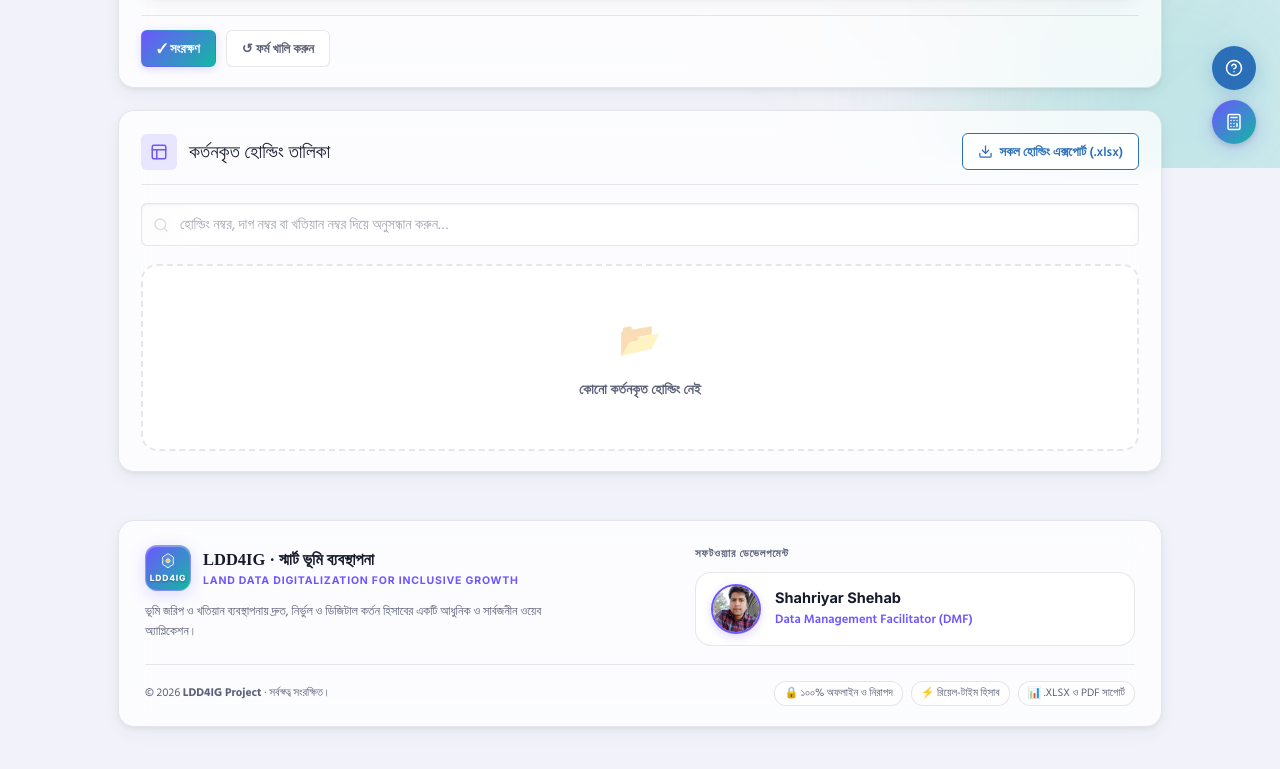
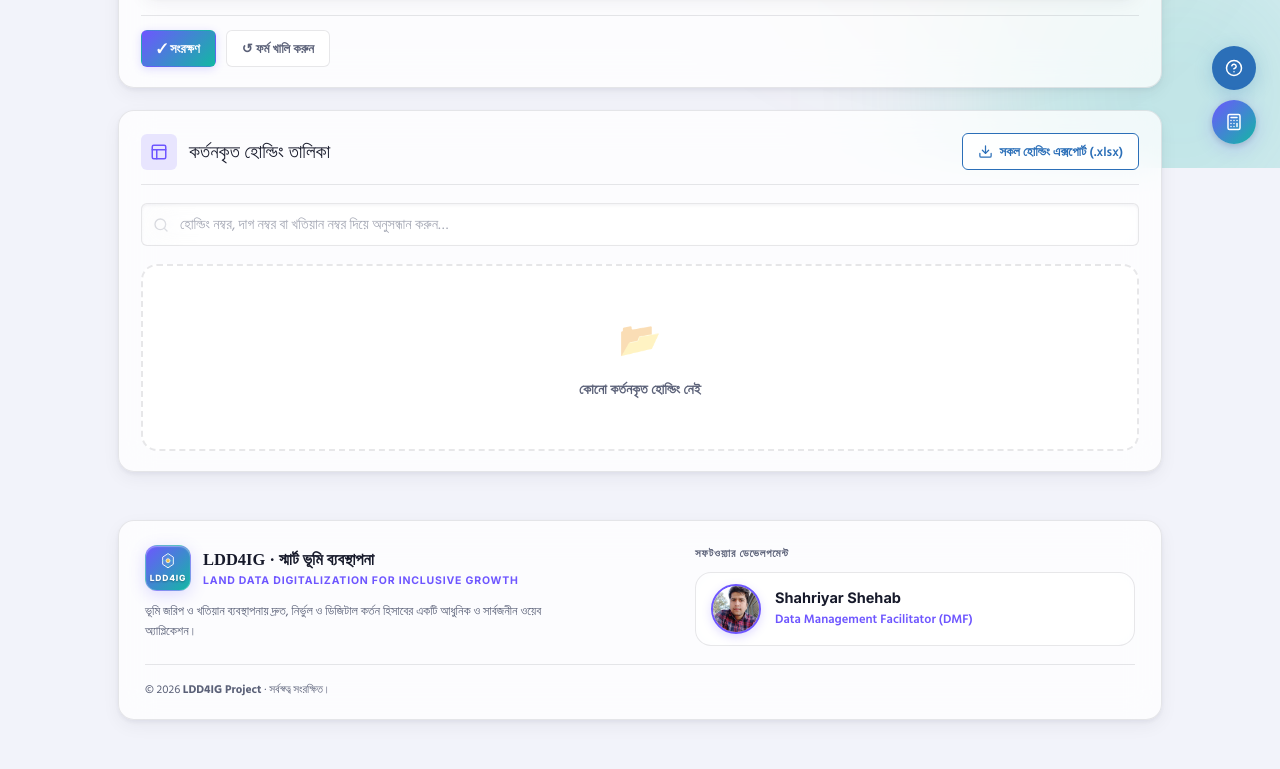
Before and after one commit to shahriyarshehab/landDeductionTable, a plain HTML site: page index.html in a window 1280 px wide. Shown: the part 632-1401 px from the top of the page. Drawn offline with Linux system fonts and the light colour scheme; a web font is replaced by a local one.

Commit message:
Update and rename v1.html to index.html

```diff
--- a/v1.html
+++ b/index.html
@@ -1463,11 +1463,6 @@ html[data-theme="dark"] .holding-serial-badge{background:rgba(139,124,255,0.18);
       <div class="footer-copy">
         © 2026 <strong>LDD4IG Project</strong> · সর্বস্বত্ব সংরক্ষিত।
       </div>
-      <div class="footer-badges">
-        <span class="f-badge">🔒 ১০০% অফলাইন ও নিরাপদ</span>
-        <span class="f-badge">⚡ রিয়েল-টাইম হিসাব</span>
-        <span class="f-badge">📊 .XLSX ও PDF সাপোর্ট</span>
-      </div>
     </div>
   </footer>
 
```
